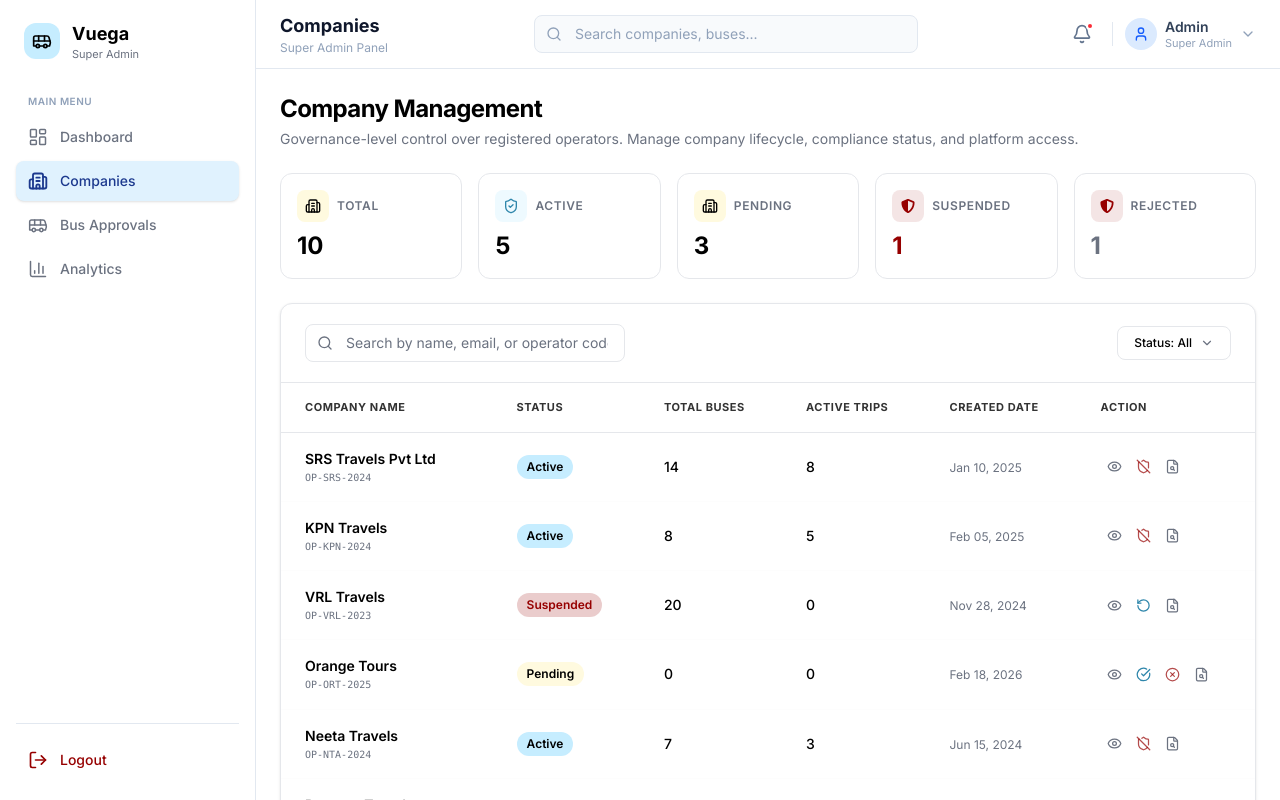
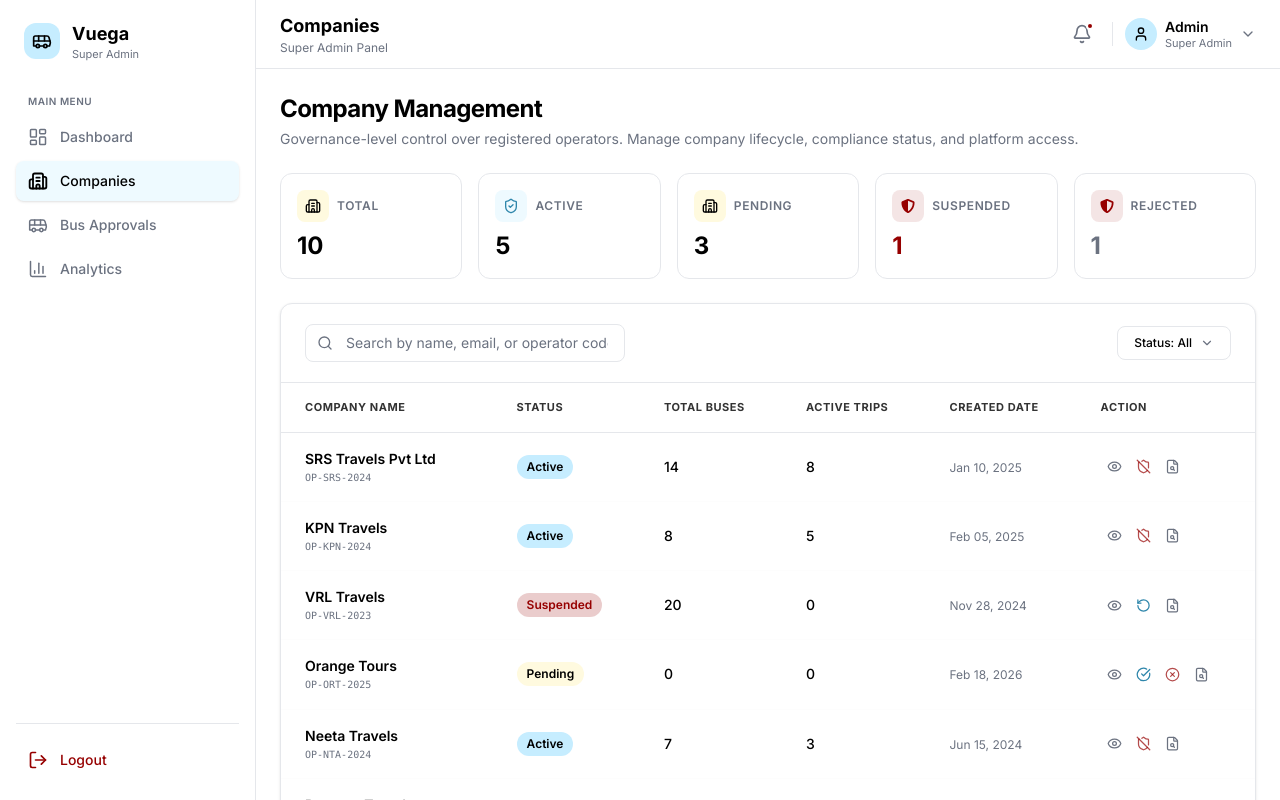
Before and after one commit to vijayguhan10/Vuega-frontend, a React (Vite) app in the folder Vuega-Admin/: page /companies in a window 1280 px wide. Built offline with nearby package versions, Linux system fonts and the light colour scheme.

Commit message:
Updated Sidebar and Header colors and removed header search bar

```diff
--- a/Vuega-Admin/src/Navs/DashboardHeader.jsx
+++ b/Vuega-Admin/src/Navs/DashboardHeader.jsx
@@ -1,4 +1,4 @@
-import { Search, Bell, ChevronDown, User, Menu } from "lucide-react";
+import { Bell, ChevronDown, User, Menu } from "lucide-react";
 import { useLocation } from "react-router-dom";
 
 const pageTitles = {
@@ -13,55 +13,43 @@ const DashboardHeader = ({ onMenuClick }) => {
   const currentTitle = pageTitles[location.pathname] || "Dashboard";
 
   return (
-    <header className="flex items-center justify-between px-6 py-3 w-full bg-white border-b border-slate-200 shrink-0">
+    <header className="flex items-center justify-between px-6 py-3 w-full bg-primary border-b border-border shrink-0">
       {/* Left: Mobile menu + Page title */}
       <div className="flex items-center gap-3">
         <button
           onClick={onMenuClick}
-          className="p-1.5 rounded-lg hover:bg-slate-100 text-slate-500 sm:hidden"
+          className="p-1.5 rounded-lg hover:bg-secondary text-text-muted sm:hidden"
         >
           <Menu className="w-5 h-5" />
         </button>
         <div>
-          <h1 className="text-lg font-bold text-slate-900">{currentTitle}</h1>
-          <p className="text-xs text-slate-400 hidden sm:block">
+          <h1 className="text-lg font-bold text-text">{currentTitle}</h1>
+          <p className="text-xs text-text-muted hidden sm:block">
             Super Admin Panel
           </p>
         </div>
       </div>
 
-      {/* Center: Search */}
-      <div className="hidden md:flex relative max-w-sm w-full mx-6">
-        <div className="absolute inset-y-0 left-0 flex items-center pl-3 pointer-events-none">
-          <Search className="w-4 h-4 text-slate-400" />
-        </div>
-        <input
-          type="text"
-          placeholder="Search companies, buses..."
-          className="w-full py-2 pl-10 pr-4 text-sm text-slate-700 bg-slate-50 border border-slate-200 rounded-lg placeholder-slate-400 focus:ring-2 focus:ring-blue-500/30 focus:border-blue-500 focus:bg-white outline-none transition-all"
-        />
-      </div>
-
       {/* Right: Notifications + Profile */}
       <div className="flex items-center gap-3">
-        <button className="relative p-2 text-slate-500 rounded-lg hover:bg-slate-100 transition-colors">
+        <button className="relative p-2 text-text-muted rounded-lg hover:bg-secondary transition-colors">
           <Bell className="w-5 h-5" />
-          <span className="absolute top-1.5 right-1.5 w-2 h-2 bg-red-500 rounded-full border-2 border-white" />
+          <span className="absolute top-1.5 right-1.5 w-2 h-2 bg-alert rounded-full border-2 border-primary" />
         </button>
 
-        <div className="h-6 w-px bg-slate-200" />
+        <div className="h-6 w-px bg-border" />
 
         <button className="flex items-center gap-2">
-          <div className="flex items-center justify-center w-8 h-8 bg-blue-100 rounded-full">
-            <User className="w-4 h-4 text-blue-600" />
+          <div className="flex items-center justify-center w-8 h-8 bg-accent rounded-full">
+            <User className="w-4 h-4 text-text" />
           </div>
           <div className="hidden sm:flex flex-col items-start">
-            <span className="text-sm font-semibold text-slate-700">Admin</span>
-            <span className="text-[11px] text-slate-400 leading-tight">
+            <span className="text-sm font-semibold text-text">Admin</span>
+            <span className="text-[11px] text-text-muted leading-tight">
               Super Admin
             </span>
           </div>
-          <ChevronDown className="w-4 h-4 text-slate-400 hidden sm:block" />
+          <ChevronDown className="w-4 h-4 text-text-muted hidden sm:block" />
         </button>
       </div>
     </header>
--- a/Vuega-Admin/src/Navs/SideBar.jsx
+++ b/Vuega-Admin/src/Navs/SideBar.jsx
@@ -49,7 +49,7 @@ const SideBar = ({ isOpen, onClose }) => {
 
       <aside
         ref={sidebarRef}
-        className={`fixed top-0 left-0 z-40 w-64 h-screen bg-white border-r border-slate-200 transition-transform duration-300 ${isOpen ? "translate-x-0" : "-translate-x-full"
+        className={`fixed top-0 left-0 z-40 w-64 h-screen bg-primary border-r border-border transition-transform duration-300 ${isOpen ? "translate-x-0" : "-translate-x-full"
           } sm:translate-x-0`}
       >
         <div className="flex flex-col h-full px-4 py-5">
@@ -68,14 +68,14 @@ const SideBar = ({ isOpen, onClose }) => {
             </div>
             <button
               onClick={onClose}
-              className="p-1 rounded-lg hover:bg-slate-100 text-slate-400 sm:hidden"
+              className="p-1 rounded-lg hover:bg-secondary text-text-muted sm:hidden"
             >
               <ChevronLeft className="w-5 h-5" />
             </button>
           </div>
 
           {/* Navigation Label */}
-          <p className="text-[10px] font-semibold text-slate-400 uppercase tracking-wider px-3 mb-2">
+          <p className="text-[10px] font-semibold text-text-muted uppercase tracking-wider px-3 mb-2">
             Main Menu
           </p>
 
@@ -88,7 +88,7 @@ const SideBar = ({ isOpen, onClose }) => {
                 onClick={onClose}
                 className={({ isActive }) =>
                   `flex items-center gap-3 px-3 py-2.5 rounded-lg text-sm font-medium transition-colors ${isActive
-                    ? "bg-highlight text-blue-900 shadow-sm"
+                    ? "bg-accent/30 text-text shadow-sm"
                     : "text-text-muted hover:bg-secondary hover:text-text"
                   }`
                 }
@@ -97,7 +97,7 @@ const SideBar = ({ isOpen, onClose }) => {
                   <>
                     <Icon
                       size={20}
-                      className={isActive ? "text-blue-900" : "text-text-muted"}
+                      className={isActive ? "text-text" : "text-text-muted"}
                       strokeWidth={isActive ? 2.2 : 1.8}
                     />
                     <span>{name}</span>
@@ -108,7 +108,7 @@ const SideBar = ({ isOpen, onClose }) => {
           </nav>
 
           {/* Logout */}
-          <div className="mt-auto pt-4 border-t border-slate-200">
+          <div className="mt-auto pt-4 border-t border-border">
             <button
               onClick={handleLogout}
               className="w-full flex items-center gap-3 text-alert hover:bg-alert/10 px-3 py-2.5 rounded-lg font-medium text-sm transition-colors"
--- a/Vuega-Admin/src/layouts/AdminLayout.jsx
+++ b/Vuega-Admin/src/layouts/AdminLayout.jsx
@@ -7,7 +7,7 @@ const AdminLayout = () => {
     const [sidebarOpen, setSidebarOpen] = useState(false);
 
     return (
-        <div className="flex h-screen w-full overflow-hidden bg-white">
+        <div className="flex h-screen w-full overflow-hidden bg-primary">
             {/* Sidebar */}
             <SideBar isOpen={sidebarOpen} onClose={() => setSidebarOpen(false)} />
 
--- a/Vuega-Admin/src/pages/Analytics/components/ApprovalTrendChart.jsx
+++ b/Vuega-Admin/src/pages/Analytics/components/ApprovalTrendChart.jsx
@@ -14,9 +14,6 @@ import {
 // ═══════════════════════════════════════════════════════════════
 //  APPROVAL VS REJECTION TREND — BarChart
 // ═══════════════════════════════════════════════════════════════
-// Reflects governance-level bus/company approval and rejection
-// trends over time, aggregated across all tenant operators from
-// the Control Plane analytics service.
 //
 // API Placeholder:
 // GET /api/control-plane/analytics/approval-trend
--- a/Vuega-Admin/src/pages/Analytics/components/ComplianceDistributionChart.jsx
+++ b/Vuega-Admin/src/pages/Analytics/components/ComplianceDistributionChart.jsx
@@ -11,10 +11,6 @@ import {
 // ═══════════════════════════════════════════════════════════════
 //  COMPLIANCE STATUS DISTRIBUTION — Donut Chart
 // ═══════════════════════════════════════════════════════════════
-// Shows how operators are distributed across compliance states:
-// Verified, Expiring Soon, and Expired — aggregated across all
-// tenants from the Control Plane compliance monitoring service.
-//
 // API Placeholder:
 // GET /api/control-plane/analytics/compliance-distribution
 //     → Returns compliance status breakdown across operators
```
Also changed, not shown: Vuega-Admin/src/pages/Analytics/components/EntitlementUtilizationChart.jsx (deleted, +0 -158 lines).
